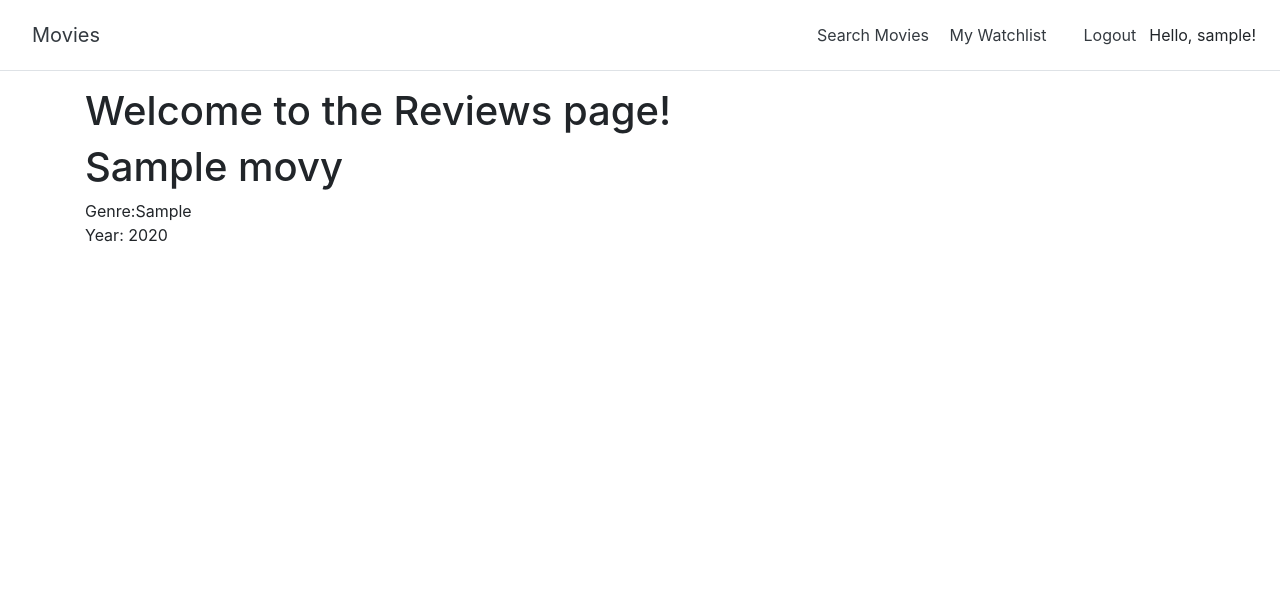
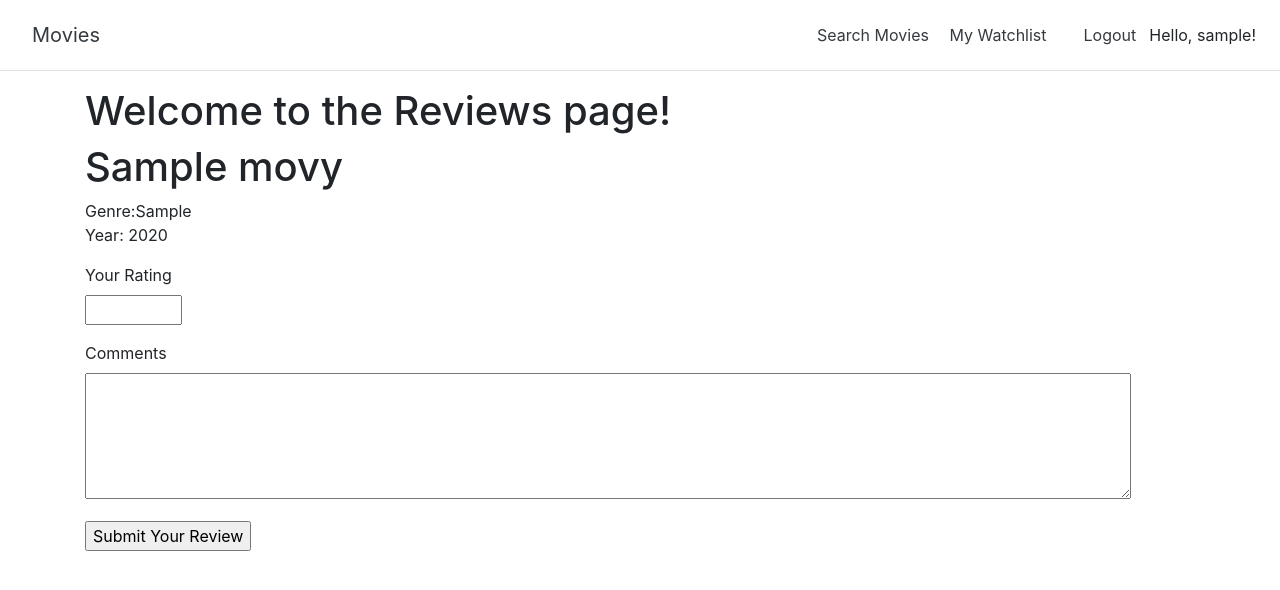
Before and after one commit to bstanton773/MoviesFinal, a Flask app: page /review/1 in a window 1280 px wide. Shown: the top 590 px of the page. Run offline with Flask 2, Linux system fonts and the light colour scheme; a user stored in the database is signed in; tables that the repository leaves empty hold one stand-in row (values such as "Sample post"); some libraries are stand-ins or nearby versions.

Commit message:
Add ratings/comments to db

```diff
--- a/app/forms.py
+++ b/app/forms.py
@@ -1,6 +1,6 @@
 from flask_wtf import FlaskForm
-from wtforms import StringField, PasswordField, BooleanField, SubmitField
-from wtforms.validators import DataRequired, ValidationError, Email, EqualTo
+from wtforms import StringField, PasswordField, BooleanField, SubmitField, IntegerField, TextAreaField
+from wtforms.validators import DataRequired, ValidationError, Email, EqualTo, NumberRange
 
 from app.models import User
 
@@ -32,3 +32,8 @@ class RegistrationForm(FlaskForm):
 class SearchForm(FlaskForm):
     search = StringField('Movies', validators=[DataRequired()])
     submit = SubmitField('Search')
+
+class ReviewForm(FlaskForm):
+    rating = IntegerField('Your Rating', validators=[DataRequired(), NumberRange(min=0, max=100, message='Rating needs to be between 1-100')])
+    comment = TextAreaField('Comments')
+    submit = SubmitField('Submit Your Review')
--- a/app/routes.py
+++ b/app/routes.py
@@ -1,7 +1,7 @@
 from app import app, db
 from flask import render_template, redirect, url_for, flash
 from app.models import Movies, Reviews
-from app.forms import SearchForm
+from app.forms import SearchForm, ReviewForm
 from flask_login import current_user
 
 
@@ -21,12 +21,23 @@ def search():
         movies = Movies.query.limit(10)
     return render_template('search.html', form=form, movies=movies, title='Search')
 
-@app.route('/review/<int:movieId>')
+@app.route('/review/<int:movieId>', methods=['GET','POST'])
 def review(movieId):
     if current_user.is_anonymous:
         return redirect(url_for('login'))
+    form = ReviewForm()
+    if form.validate_on_submit():
+        if len(form.comment.data) == 0:
+            rating = Reviews(user_id = current_user.id, movie_id = movieId, rating=form.rating.data)
+            db.session.add(rating)
+            db.session.commit()
+        else:
+            rating_comment = Reviews(user_id=current_user.id, movie_id=movieId, rating=form.rating.data, comment=form.comment.data)
+            db.session.add(rating_comment)
+            db.session.commit()
+        return redirect(url_for('index'))
     movie = Movies.query.filter_by(movieId = movieId).first()
-    return render_template('review.html', movie = movie, title='Review')
+    return render_template('review.html', movie = movie, title='Review', form=form)
 
 @app.route('/watchlist')
 def watchlist():
--- a/app/templates/review.html
+++ b/app/templates/review.html
@@ -7,6 +7,23 @@
     Genre:{{ movie.genres }}<br>
     Year: {{ movie.year }}
 </p>
+<form action="" method="post">
+    {{form.hidden_tag()}}
+    <p>
+        {{form.rating.label}}<br>
+        {{form.rating(size=8)}}<br>
+        {% for error in form.rating.errors %}
+        <span style="color: red;">[{{ error }}]</span>
+        {% endfor %}
+    </p>
+    <p>
+        {{form.comment.label}}<br>
+        {{form.comment(rows='5',cols='100')}}
+    </p>
+    <p>
+        {{form.submit()}}
+    </p>
+</form>
 {% endblock %}
 
 {% block js %}
--- a/app/templates/search.html
+++ b/app/templates/search.html
@@ -18,7 +18,8 @@
             <ul style="list-style-type:none">
                 {% for movie in movies %}
                 <h5>{{movie.title}}</h5>
-                <a href="/review/{{movie.movieId}}" style="margin-right: 10px;">Review</a> <a href="/addToWatchlist/{{movie.movieId}}/search">Add to Watchlist</a>
+                <a href="/review/{{movie.movieId}}" style="margin-right: 10px;">Review</a>
+                <a href="/addToWatchlist/{{movie.movieId}}/search">Add to Watchlist</a>
                 <hr>
                 {% endfor %}
             </ul>
```
